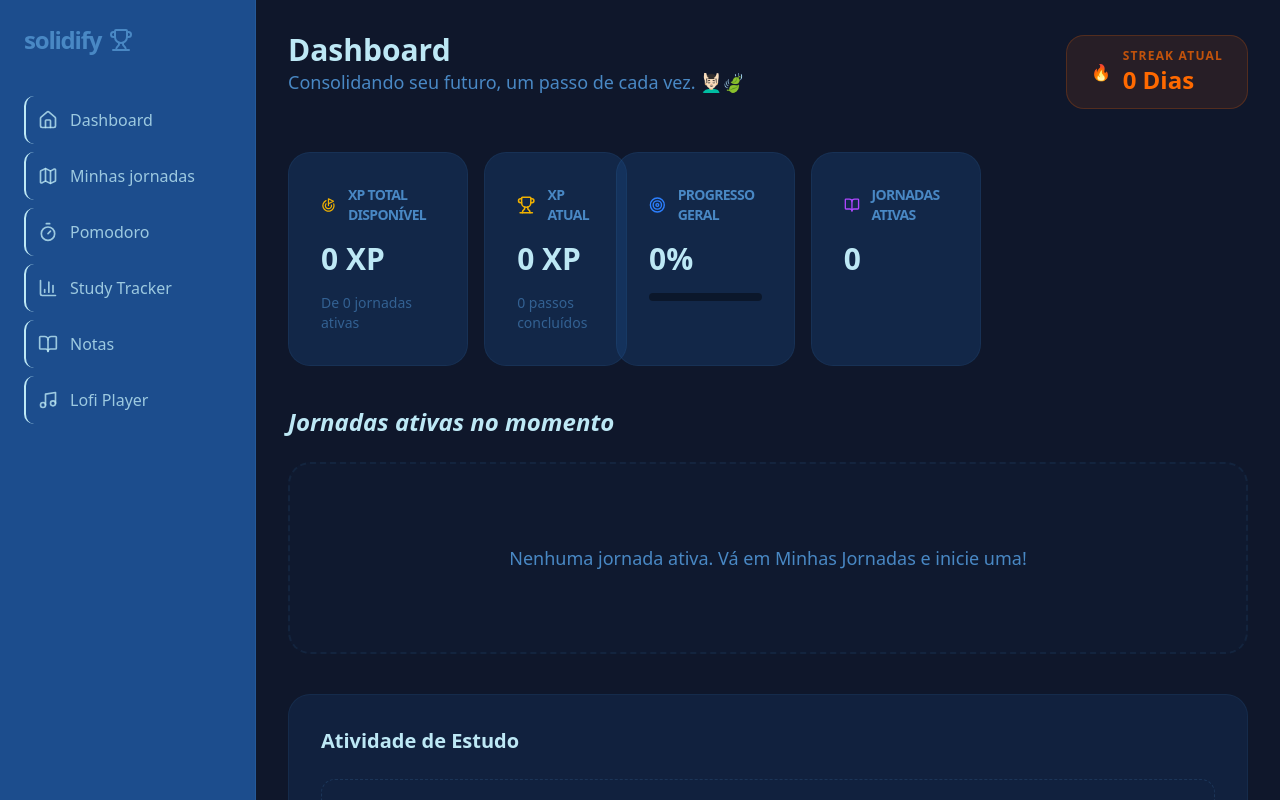
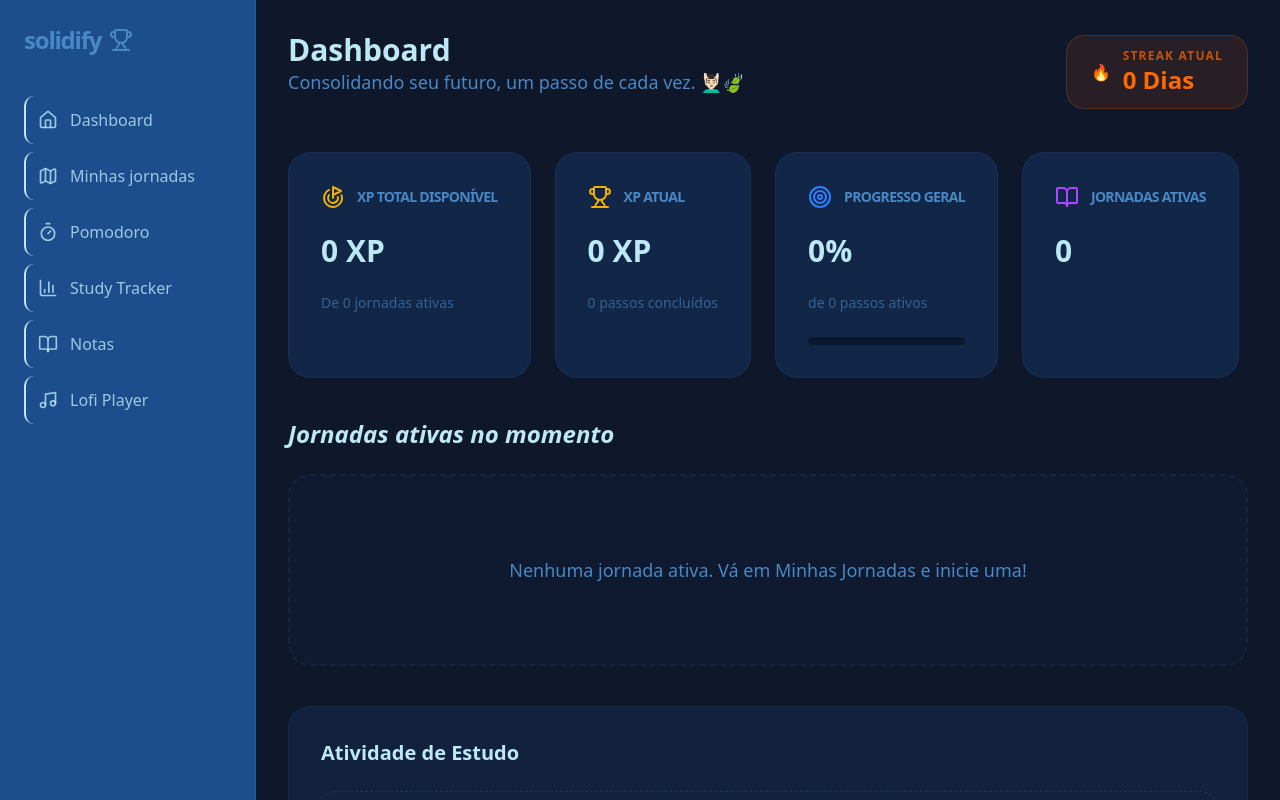
Before and after one commit to GGhiaroni/solidify, a Next.js app: page / in a window 1280 px wide. Built offline with nearby package versions, Linux system fonts and the light colour scheme; no server answers; the database is empty.

Commit message:
otimizando o layout do Dashboard

```diff
--- a/app/page.tsx
+++ b/app/page.tsx
@@ -59,8 +59,7 @@ export default async function Dashboard() {
         </div>
       </header>
 
-      <div className="grid grid-cols-1 md:grid-cols-3 gap-6">
-        <div className="flex gap-4">
+      <div className="flex gap-6">
         <MetricCard
           icon={<Goal className="text-yellow-500" />}
           title="xp total disponível"
@@ -73,12 +72,11 @@ export default async function Dashboard() {
           value={`${currentXp} XP`}
           subtext={`${completedStepsCount} passos concluídos`}
         />
-        </div>
-        <div className="flex gap-4">
         <MetricCard
           icon={<Target className="text-blue-500" />}
           title="Progresso geral"
           value={`${overallProgress}%`}
+          subtext={`de ${totalStepsCount} passos ativos`}
           progress={overallProgress}
         />
         <MetricCard
@@ -87,7 +85,6 @@ export default async function Dashboard() {
           value={activeRoadmaps.length.toString()}
           subtext={formatedTitles}
         />
-        </div>
       </div>
 
       <section className="space-y-6">
@@ -169,7 +166,7 @@ function MetricCard({
   progress,
 }: MetricCardProps) {
   return (
-    <div className="bg-medium/30 border border-soft/10 p-8 rounded-3xl space-y-4">
+    <div className="bg-medium/30 border border-soft/10 flex flex-col gap-2 p-8 rounded-3xl space-y-4">
       <div className="flex items-center gap-3">
         {icon}
         <span className="text-soft font-bold uppercase text-sm tracking-tighter">
```
Lines whose indentation alone changed are shown as unchanged.
